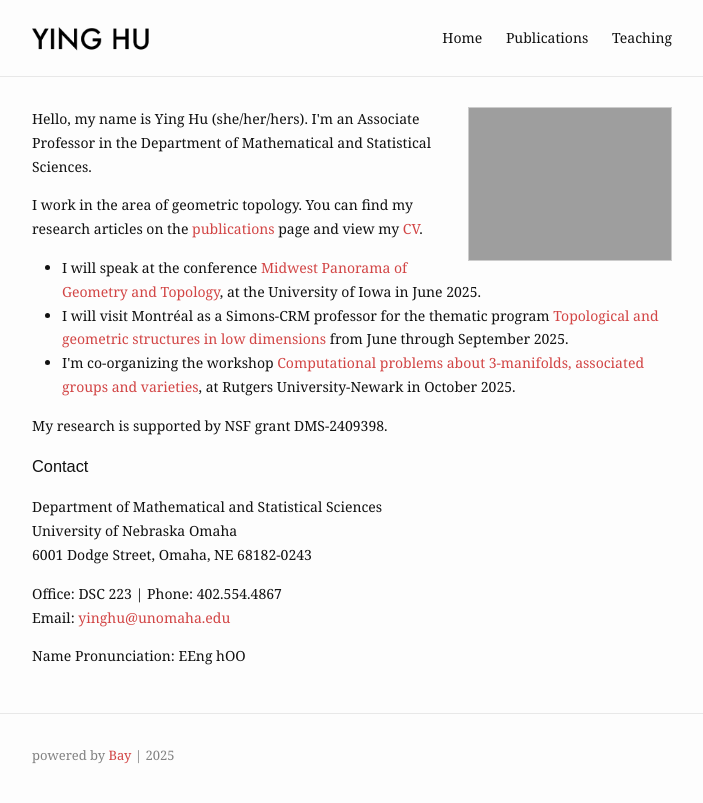
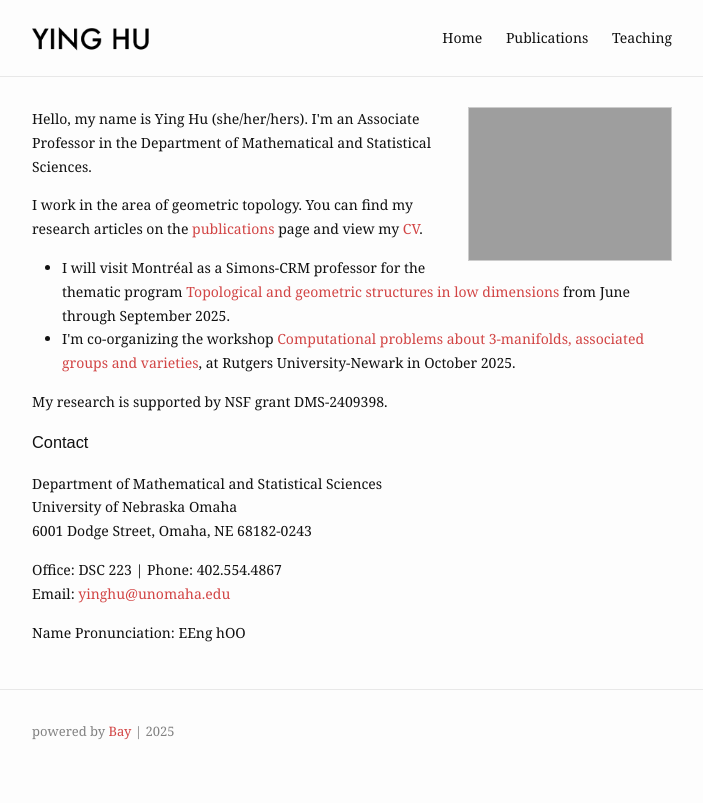
Before and after one commit to yinghu-math/yinghu-math.github.io, a Jekyll site: the page built from index.md, in a window 1280 px wide. Shown: the top 803 px of the page, without its empty margins (288-991 px from the left). Built offline with Jekyll 4.4.1, drawn with Linux system fonts in a browser that asks for light colours.

Commit message:
update activities

```diff
--- a/index.md
+++ b/index.md
@@ -11,7 +11,7 @@ profile_picture:
 
 
 <ul>
-<li>I will speak at the conference <a href="https://sites.google.com/view/mwgt2025/overview?authuser=0">Midwest Panorama of Geometry and Topology</a>, at the University of Iowa in June 2025.</li>
+<!-- <li>I will speak at the conference <a href="https://sites.google.com/view/mwgt2025/overview?authuser=0">Midwest Panorama of Geometry and Topology</a>, at the University of Iowa in June 2025.</li> -->
 <li>I will visit Montréal as a Simons-CRM professor for the thematic program <a href="https://www.crmath.ca/en/activities/#/type/activity/id/3951">Topological and geometric structures in low dimensions</a> from June through September 2025.</li>
 <li>I'm co-organizing the workshop <a href="https://sites.rutgers.edu/manifolds-groups-varieties/">Computational problems about 3-manifolds, associated groups and varieties</a>, at Rutgers University-Newark in October 2025.</li>
 </ul>
```
